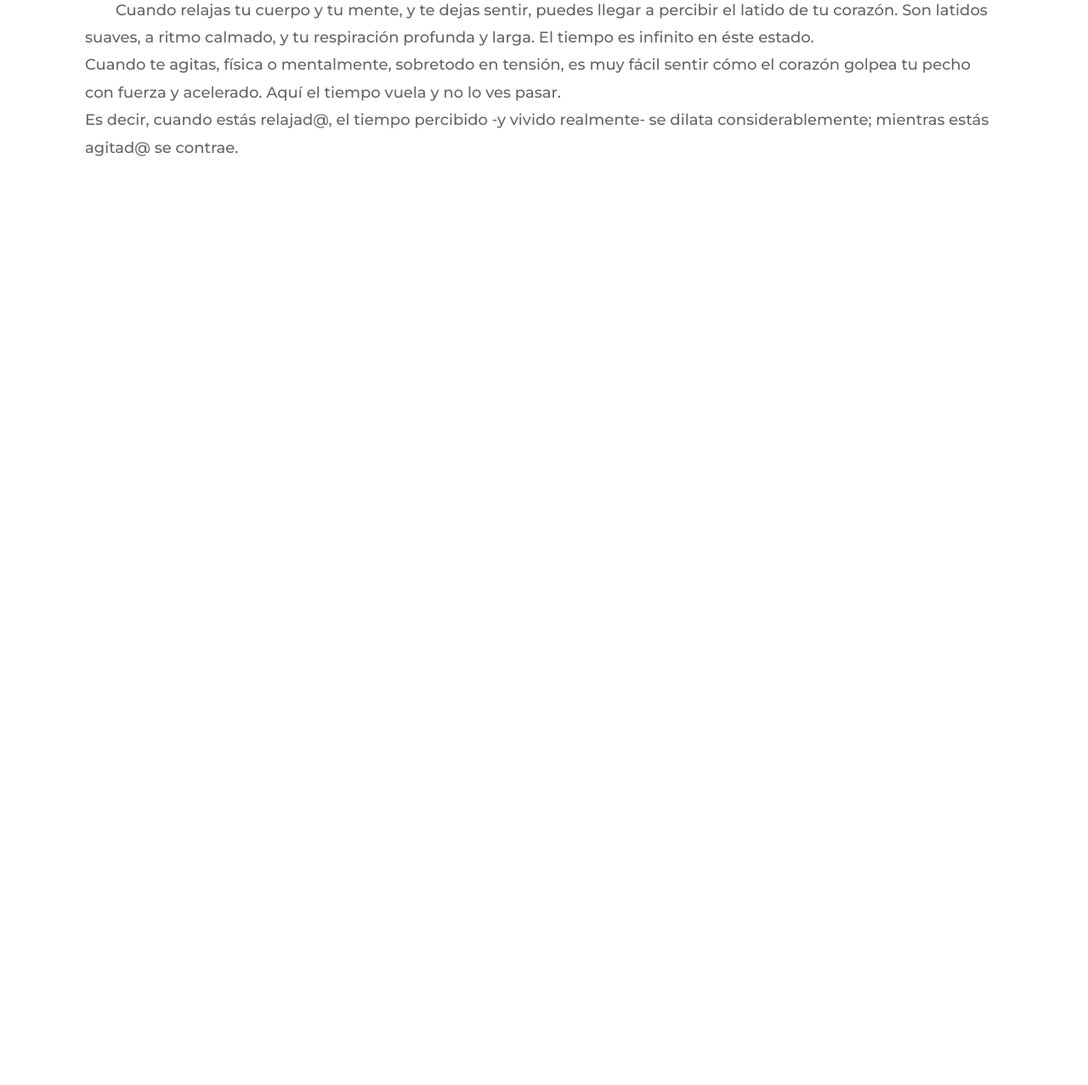
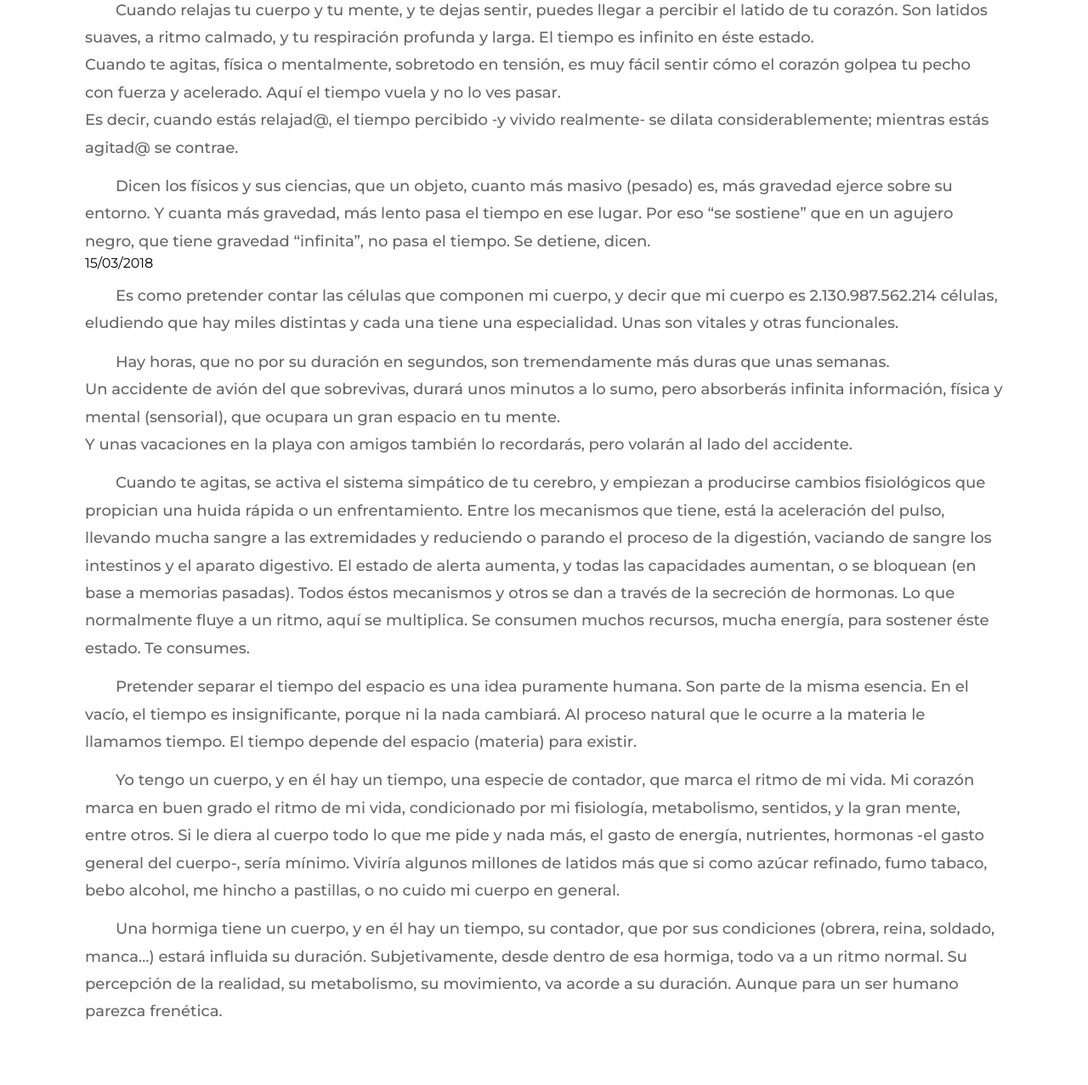
Before and after one commit to menudopaio/unLugarTranquilo, a Flask app: page /sobre-el-tiempo/ in a window 1280 px wide. Shown: the part 403-1680 px from the top of the page at 85% size. Before the commit the page ends 587 px from the top, so only its background shows below. Run offline with Flask 3, Linux system fonts and the light colour scheme.

Commit message:
Acabado sobre-el-tiempo

```diff
--- a/templates/sobre-el-tiempo.html
+++ b/templates/sobre-el-tiempo.html
@@ -13,6 +13,19 @@
         </div>
         <p>Sobre el tiempo. El tiempo horario es una invención humana aproximadamente exacta que rige el mundo humano y el de “sus mascotas”.<br>Pero el tiempo no puede medirse por segundos, horas o años. Debe medirse en latidos que tu corazón ha dado en tu pecho.</p>
         <p>Cuando relajas tu cuerpo y tu mente, y te dejas sentir, puedes llegar a percibir el latido de tu corazón. Son latidos suaves, a ritmo calmado, y tu respiración profunda y larga. El tiempo es infinito en éste estado.<br>Cuando te agitas, física o mentalmente, sobretodo en tensión, es muy fácil sentir cómo el corazón golpea tu pecho con fuerza y acelerado. Aquí el tiempo vuela y no lo ves pasar.<br>Es decir, cuando estás relajad@, el tiempo percibido &#8209;y vivido realmente&#8209; se dilata considerablemente; mientras estás agitad@ se contrae.</p>
+        <div class="estrella"></div>
+        <p>Dicen los físicos y sus ciencias, que un objeto, cuanto más masivo (pesado) es, más gravedad ejerce sobre su entorno. Y cuanta más gravedad, más lento pasa el tiempo en ese lugar. Por eso “se sostiene” que en un agujero negro, que tiene gravedad “infinita”, no pasa el tiempo. Se detiene, dicen.</p>
+        <div class="estrella"></div>
+        <div class="fecha">15/03/2018</div>
+        <p>Es como pretender contar las células que componen mi cuerpo, y decir que mi cuerpo es 2.130.987.562.214 células, eludiendo que hay miles distintas y cada una tiene una especialidad. Unas son vitales y otras funcionales.</p>
+        <p>Hay horas, que no por su duración en segundos, son tremendamente más duras que unas semanas.<br>Un accidente de avión del que sobrevivas, durará unos minutos a lo sumo, pero absorberás infinita información, física y mental (sensorial), que ocupara un gran espacio en tu mente.<br>Y unas vacaciones en la playa con amigos también lo recordarás, pero volarán al lado del accidente.</p>
+        <div class="estrella"></div>
+        <p>Cuando te agitas, se activa el sistema simpático de tu cerebro, y empiezan a producirse cambios fisiológicos que propician una huida rápida o un enfrentamiento. Entre los mecanismos que tiene, está la aceleración del pulso, llevando mucha sangre a las extremidades y reduciendo o parando el proceso de la digestión, vaciando de sangre los intestinos y el aparato digestivo. El estado de alerta aumenta, y todas las capacidades aumentan, o se bloquean (en base a memorias pasadas). Todos éstos mecanismos y otros se dan a través de la secreción de hormonas. Lo que normalmente fluye a un ritmo, aquí se multiplica. Se consumen muchos recursos, mucha energía, para sostener éste estado. Te consumes.</p>
+        <div class="donut"></div>
+        <div class="fecha"></div>
+        <p>Pretender separar el tiempo del espacio es una idea puramente humana. Son parte de la misma esencia. En el vacío, el tiempo es insignificante, porque ni la nada cambiará. Al proceso natural que le ocurre a la materia le llamamos tiempo. El tiempo depende del espacio (materia) para existir.</p>
+        <p>Yo tengo un cuerpo, y en él hay un tiempo, una especie de contador, que marca el ritmo de mi vida. Mi corazón marca en buen grado el ritmo de mi vida, condicionado por mi fisiología, metabolismo, sentidos, y la gran mente, entre otros. Si le diera al cuerpo todo lo que me pide y nada más, el gasto de energía, nutrientes, hormonas -el gasto general del cuerpo-, sería mínimo. Viviría algunos millones de latidos más que si como azúcar refinado, fumo tabaco, bebo alcohol, me hincho a pastillas, o no cuido mi cuerpo en general.</p>
+        <p>Una hormiga tiene un cuerpo, y en él hay un tiempo, su contador, que por sus condiciones (obrera, reina, soldado, manca…) estará influida su duración. Subjetivamente, desde dentro de esa hormiga, todo va a un ritmo normal. Su percepción de la realidad, su metabolismo, su movimiento, va acorde a su duración. Aunque para un ser humano parezca frenética.</p>
     </section>
 </div>
 {% endblock %}
```
